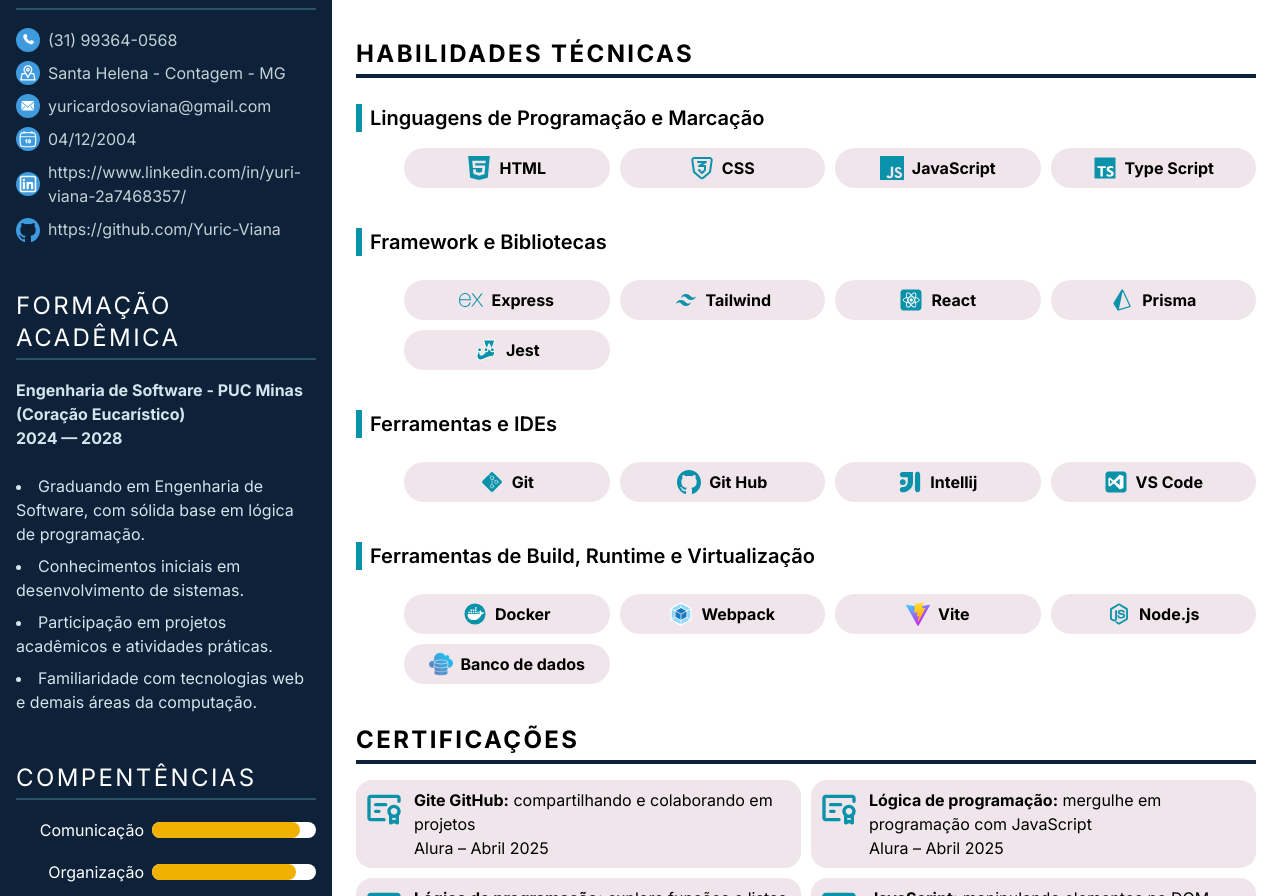
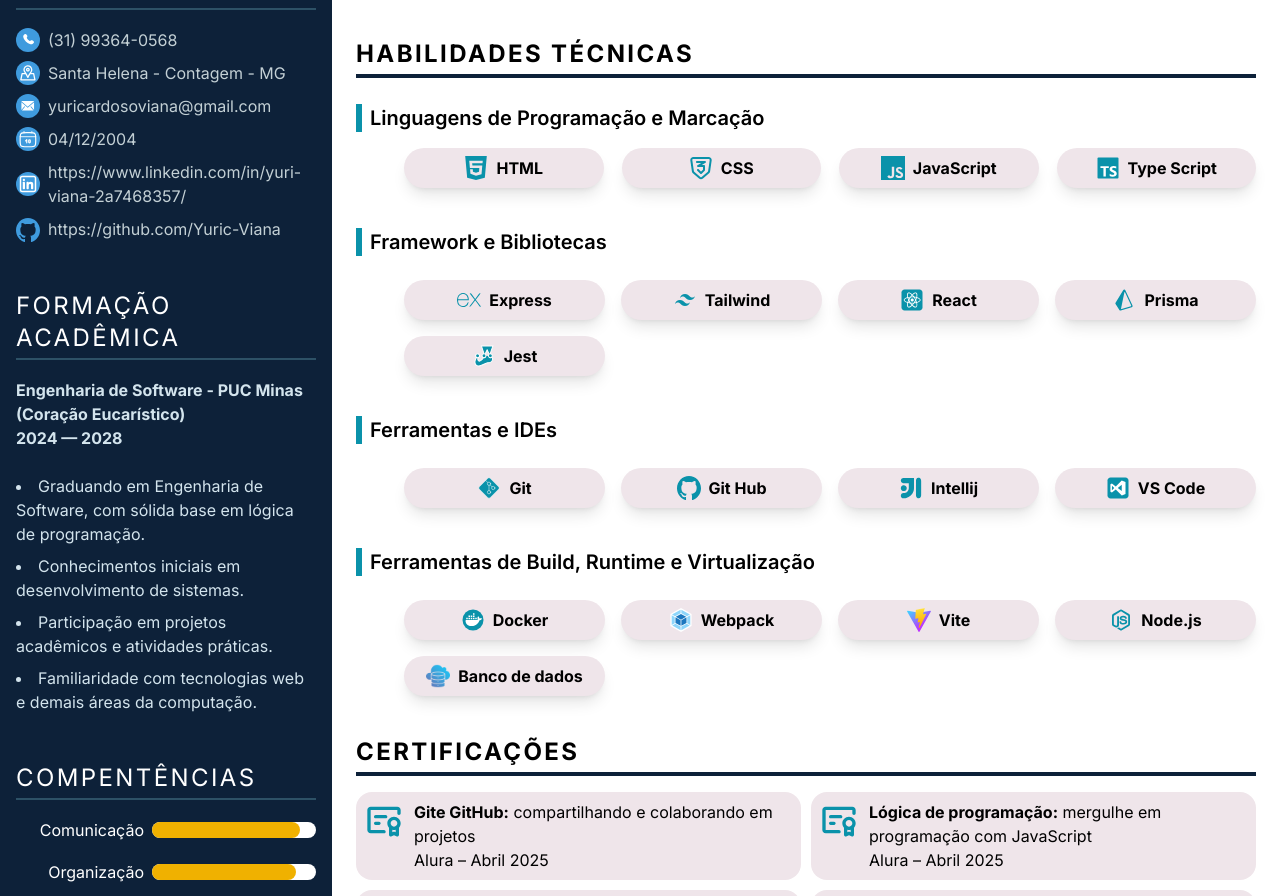
Before and after one commit to Yuric-Viana/digital-resume, a React (Vite) app: page / in a window 1280 px wide. Shown: the part 340-1236 px from the top of the page. Built offline with nearby package versions, Linux system fonts and the light colour scheme.

Commit message:
feat: adicionar efeitos nos cards de hard skills

```diff
--- a/src/components/HardSkills.tsx
+++ b/src/components/HardSkills.tsx
@@ -30,20 +30,20 @@ export function HardSkills() {
             <div className="pt-4.5 grid gap-8">
                 <div className="pt-2">
                     <h4 className="text-xl font-semibold border-l-6 border-[#0A92AA] pl-2">Linguagens de Programação e Marcação</h4>
-                    <ul className="pt-4 lg:pl-12 grid gap-2.5 md:grid-cols-2 lg:grid-cols-4">
-                        <li className="bg-[#EFE5EA] p-2 rounded-4xl w-auto px-6 flex gap-2 justify-center">
+                    <ul className="pt-4 lg:pl-12 grid gap-4.5 md:grid-cols-2 lg:grid-cols-4">
+                        <li className=" cursor-pointer transition-all scale-100 hover:scale-110 bg-[#EFE5EA] p-2 rounded-4xl w-auto px-6 flex gap-2 justify-center duration-400 hover:text-white shadow-lg card-fill-effect-right ease-linear">
                             <img className="w-6" src={html} alt="Ícone do HTML" />
                             <p className="font-bold">HTML</p>
                         </li>
-                        <li className="bg-[#EFE5EA] p-2 rounded-4xl w-auto px-6 flex gap-2 justify-center">
+                        <li className=" cursor-pointer scale-100 transition-transform hover:scale-110 duration-400 hover:text-white shadow-lg card-fill-effect-right ease-linear bg-[#EFE5EA] p-2 rounded-4xl w-auto px-6 flex gap-2 justify-center">
                             <img className="w-6" src={css} alt="Ícone do CSS" />
                             <p className="font-bold">CSS</p>
                         </li>
-                        <li className="bg-[#EFE5EA] p-2 rounded-4xl flex gap-2 justify-center">
+                        <li className=" cursor-pointer scale-100 transition-transform hover:scale-110 duration-400 hover:text-white shadow-lg card-fill-effect-right ease-linear bg-[#EFE5EA] p-2 rounded-4xl flex gap-2 justify-center">
                             <img className="w-6" src={js} alt="Ícone do JavaScript" />
                             <p className="font-bold">JavaScript</p>
                         </li>
-                        <li className="bg-[#EFE5EA] p-2 rounded-4xl flex gap-2 justify-center">
+                        <li className=" cursor-pointer scale-100 transition-transform hover:scale-110 duration-400 hover:text-white shadow-lg card-fill-effect-right ease-linear bg-[#EFE5EA] p-2 rounded-4xl flex gap-2 justify-center">
                             <img className="w-6" src={ts} alt="Ícone do TypeScript" />
                             <p className="font-bold">Type Script</p>
                         </li>
@@ -52,26 +52,26 @@ export function HardSkills() {
 
                 <div className="pt-2">
                     <h4 className="text-xl font-semibold border-l-6 border-[#0A92AA] pl-2">Framework e Bibliotecas</h4>
-                    <ul className="pt-6 lg:pl-12 grid md:grid-cols-2 lg:grid-cols-4 gap-2.5">
-                        <li className="bg-[#EFE5EA] p-2 rounded-4xl w-auto px-6 flex gap-2 justify-center">
+                    <ul className="pt-6 lg:pl-12 grid md:grid-cols-2 lg:grid-cols-4 gap-4  .5">
+                        <li className=" cursor-pointer scale-100 transition-transform hover:scale-110 duration-400 hover:text-white shadow-lg card-fill-effect-left bg-[#EFE5EA] p-2 rounded-4xl w-auto px-6 flex gap-2 justify-center">
                             <img className="w-6" src={express} alt="Ícone do Express" />
                             <p className="font-bold">Express</p>
                         </li>
 
-                        <li className="bg-[#EFE5EA] p-2 rounded-4xl w-auto px-6 flex gap-2 justify-center">
+                        <li className=" cursor-pointer scale-100 transition-transform hover:scale-110 duration-400 hover:text-white shadow-lg card-fill-effect-left bg-[#EFE5EA] p-2 rounded-4xl w-auto px-6 flex gap-2 justify-center">
                             <img className="w-6" src={tailwind} alt="Ícone do Tailwind" />
                             <p className="font-bold">Tailwind</p>
                         </li>
 
-                        <li className="bg-[#EFE5EA] p-2 rounded-4xl w-auto px-6 flex gap-2 justify-center">
+                        <li className=" cursor-pointer scale-100 transition-transform hover:scale-110 duration-400 hover:text-white shadow-lg card-fill-effect-left bg-[#EFE5EA] p-2 rounded-4xl w-auto px-6 flex gap-2 justify-center">
                             <img className="w-6" src={react} alt="Ícone do React" />
                             <p className="font-bold">React</p>
                         </li>
-                        <li className="bg-[#EFE5EA] p-2 rounded-4xl w-auto px-6 flex gap-2 justify-center">
+                        <li className=" cursor-pointer scale-100 transition-transform hover:scale-110 duration-400 hover:text-white shadow-lg card-fill-effect-left bg-[#EFE5EA] p-2 rounded-4xl w-auto px-6 flex gap-2 justify-center">
                             <img className="w-6" src={prisma} alt="Ícone do Prisma" />
                             <p className="font-bold">Prisma</p>
                         </li>
-                        <li className="bg-[#EFE5EA] p-2 rounded-4xl w-auto px-6 flex gap-2 justify-center">
+                        <li className=" cursor-pointer scale-100 transition-transform hover:scale-110 duration-400 hover:text-white shadow-lg card-fill-effect-left bg-[#EFE5EA] p-2 rounded-4xl w-auto px-6 flex gap-2 justify-center">
                             <img className="w-6" src={jest} alt="Ícone do Jest" />
                             <p className="font-bold">Jest</p>
                         </li>
@@ -80,22 +80,22 @@ export function HardSkills() {
 
                 <div className="pt-2">
                     <h4 className="text-xl font-semibold border-l-6 border-[#0A92AA] pl-2">Ferramentas e IDEs</h4>
-                    <ul className="pt-6 lg:pl-12 grid md:grid-cols-2 lg:grid-cols-4 gap-2.5">
-                        <li className="bg-[#EFE5EA] p-2 rounded-4xl w-auto px-6 flex gap-2 justify-center">
+                    <ul className="pt-6 lg:pl-12 grid md:grid-cols-2 lg:grid-cols-4 gap-4  .5">
+                        <li className=" cursor-pointer scale-100 transition-transform hover:scale-110 duration-400 hover:text-white shadow-lg card-fill-effect-right bg-[#EFE5EA] p-2 rounded-4xl w-auto px-6 flex gap-2 justify-center">
                             <img className="w-6" src={git} alt="Ícone do Git" />
                             <p className="font-bold">Git</p>
                         </li>
 
-                        <li className="bg-[#EFE5EA] p-2 rounded-4xl w-auto px-6 flex gap-2 justify-center">
+                        <li className=" cursor-pointer scale-100 transition-transform hover:scale-110 duration-400 hover:text-white shadow-lg card-fill-effect-right bg-[#EFE5EA] p-2 rounded-4xl w-auto px-6 flex gap-2 justify-center">
                             <img className="w-6" src={github} alt="Ícone do Git Hub" />
                             <p className="font-bold">Git Hub</p>
                         </li>
 
-                        <li className="bg-[#EFE5EA] p-2 rounded-4xl w-auto px-6 flex gap-2 justify-center">
+                        <li className=" cursor-pointer scale-100 transition-transform hover:scale-110 duration-400 hover:text-white shadow-lg card-fill-effect-right bg-[#EFE5EA] p-2 rounded-4xl w-auto px-6 flex gap-2 justify-center">
                             <img className="w-6" src={intellij} alt="Ícone do Intellij" />
                             <p className="font-bold">Intellij</p>
                         </li>
-                        <li className="bg-[#EFE5EA] p-2 rounded-4xl w-auto px-6 flex gap-2 justify-center">
+                        <li className=" cursor-pointer scale-100 transition-transform hover:scale-110 duration-400 hover:text-white shadow-lg card-fill-effect-right bg-[#EFE5EA] p-2 rounded-4xl w-auto px-6 flex gap-2 justify-center">
                             <img className="w-6" src={vsCode} alt="Ícone do Jest" />
                             <p className="font-bold">VS Code</p>
                         </li>
@@ -104,27 +104,27 @@ export function HardSkills() {
 
                 <div className="pt-2">
                     <h4 className="text-xl font-semibold border-l-6 border-[#0A92AA] pl-2">Ferramentas de Build, Runtime e Virtualização</h4>
-                    <ul className="pt-6 lg:pl-12 grid md:grid-cols-2 lg:grid-cols-4 gap-2.5">
-                        <li className="bg-[#EFE5EA] p-2 rounded-4xl w-auto px-6 flex gap-2 justify-center">
+                    <ul className="pt-6 lg:pl-12 grid md:grid-cols-2 lg:grid-cols-4 gap-4  .5">
+                        <li className=" cursor-pointer scale-100 transition-transform hover:scale-110 duration-400 hover:text-white shadow-lg card-fill-effect-left bg-[#EFE5EA] p-2 rounded-4xl w-auto px-6 flex gap-2 justify-center">
                             <img className="w-6" src={docker} alt="Ícone do Docker" />
                             <p className="font-bold">Docker</p>
                         </li>
 
-                        <li className="bg-[#EFE5EA] p-2 rounded-4xl w-auto px-6 flex gap-2 justify-center">
+                        <li className=" cursor-pointer scale-100 transition-transform hover:scale-110 duration-400 hover:text-white shadow-lg card-fill-effect-left bg-[#EFE5EA] p-2 rounded-4xl w-auto px-6 flex gap-2 justify-center">
                             <img className="w-6" src={builder} alt="Ícone do Webpack" />
                             <p className="font-bold">Webpack</p>
                         </li>
 
-                        <li className="bg-[#EFE5EA] p-2 rounded-4xl w-auto px-6 flex gap-2 justify-center">
+                        <li className=" cursor-pointer scale-100 transition-transform hover:scale-110 duration-400 hover:text-white shadow-lg card-fill-effect-left bg-[#EFE5EA] p-2 rounded-4xl w-auto px-6 flex gap-2 justify-center">
                             <img className="w-6" src={vite} alt="Ícone do Vite" />
                             <p className="font-bold">Vite</p>
                         </li>
 
-                        <li className="bg-[#EFE5EA] p-2 rounded-4xl w-auto px-6 flex gap-2 justify-center">
+                        <li className=" cursor-pointer scale-100 transition-transform hover:scale-110 duration-400 hover:text-white shadow-lg card-fill-effect-left bg-[#EFE5EA] p-2 rounded-4xl w-auto px-6 flex gap-2 justify-center">
                             <img className="w-6" src={node} alt="Ícone do Node js" />
                             <p className="font-bold">Node.js</p>
                         </li>
-                        <li className="bg-[#EFE5EA] p-2 rounded-4xl flex gap-2 justify-center">
+                        <li className=" cursor-pointer scale-100 transition-transform hover:scale-110 duration-400 hover:text-white shadow-lg card-fill-effect-left bg-[#EFE5EA] p-2 rounded-4xl flex gap-2 justify-center">
                             <img className="w-6" src={database} alt="Ícone de banco de dados" />
                             <p className="font-bold">Banco de dados</p>
                         </li>
--- a/src/index.css
+++ b/src/index.css
@@ -1,4 +1,4 @@
-@import "tailwindcss";
+@import 'tailwindcss';
 
 :root {
   font-size: 1rem;
@@ -10,5 +10,39 @@
 }
 
 @theme {
-  --default-font-family: "Inter", sans-serif;
+  --default-font-family: 'Inter', sans-serif;
 }
+.card-fill-effect-right,
+.card-fill-effect-left {
+  position: relative;
+  overflow: hidden;
+  z-index: 10;
+}
+
+.card-fill-effect-right::before {
+  content: '';
+  position: absolute;
+  top: 0;
+  left: 0;
+  width: 0;
+  height: 100%;
+  z-index: -1;
+  background-color: #035a90;
+  transition: width 0.4s ease-in-out;
+}
+
+.card-fill-effect-left::before {
+  content: '';
+  position: absolute;
+  top: 0;
+  right: 0;
+  width: 0;
+  height: 100%;
+  z-index: -1;
+  background-color: #035a90;
+  transition: width 0.4s ease-in-out;
+}
+.card-fill-effect-right:hover::before,
+.card-fill-effect-left:hover::before {
+  width: 100%;
+}
```
